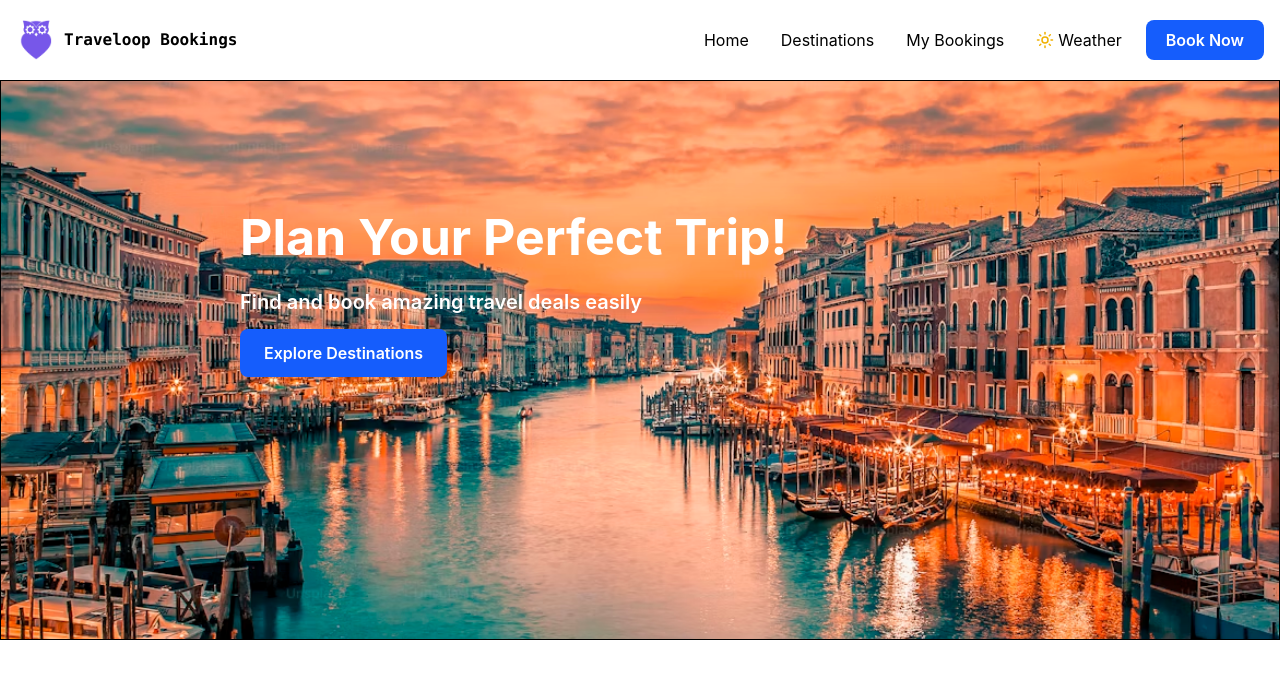
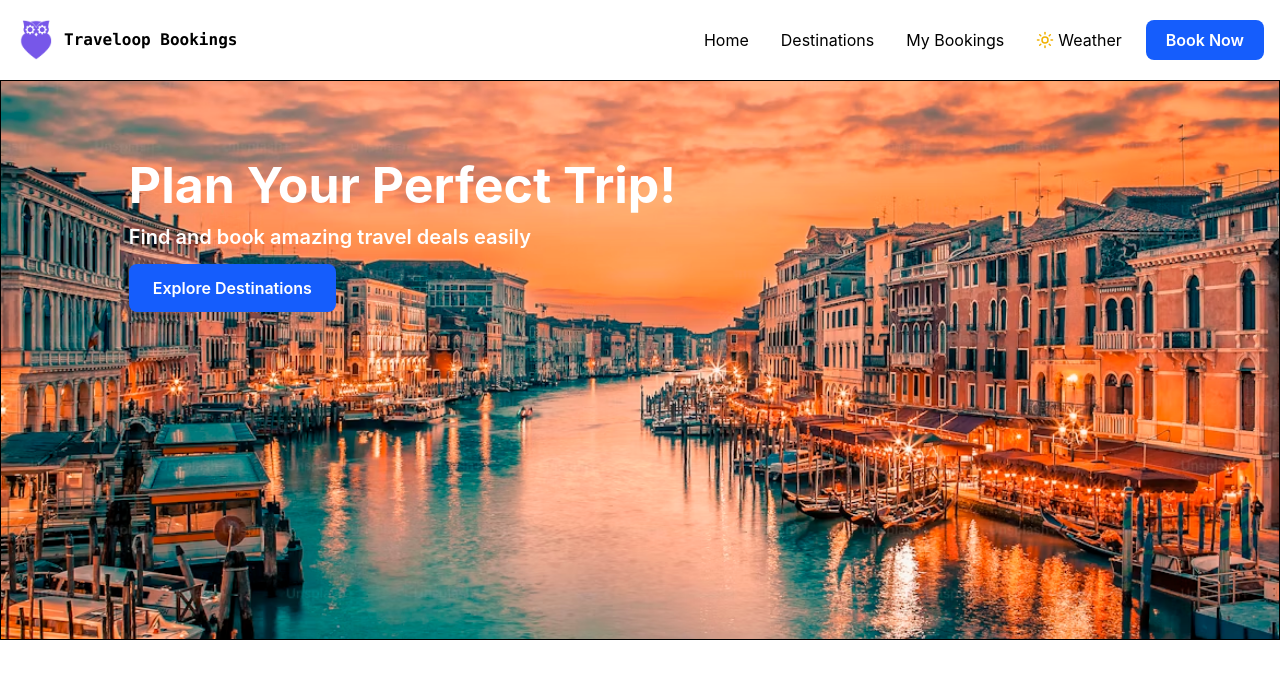
Before and after one commit to aleksandremdivani/travel-booking-app, a React app: page / in a window 1280 px wide. Shown: the top 678 px of the page. Built offline with nearby package versions, Linux system fonts and the light colour scheme; the HTML template or start-up script is replaced by a standard one.

Commit message:
adde some details

```diff
--- a/src/App.css
+++ b/src/App.css
@@ -24,3 +24,7 @@ main{
   background-repeat: no-repeat;
   background-position: center;
 }
+
+h1 {
+  line-height: 50px;
+}
--- a/src/App.jsx
+++ b/src/App.jsx
@@ -1,10 +1,16 @@
+import { useEffect } from "react"
 import HomePage from "./pages/HomePage"
+import axios from "axios"
 
 
 
 
 function App() {
-
+  useEffect(() => {
+    const fetchData = async() => {
+      const response = await axios.get("")
+    }
+  }, [])
 
   return (
     <>
--- a/src/pages/HomePage.jsx
+++ b/src/pages/HomePage.jsx
@@ -6,8 +6,10 @@ const HomePage = () => {
     <>
       <Header />
       <main className="h-140 border justify-center flex items-center">
-        <div className="h-80 max-w-[800px] w-full flex flex-col items-start justify-start gap-3">
-          <h1 className="text-white font-bold text-[50px]">Plan Your Perfect Trip!</h1>
+        <div className="h-100 max-w-80/100 w-full flex flex-col items-start justify-start gap-3">
+          <h1 className="text-white font-bold text-[50px] line-[0px]">
+            Plan Your Perfect Trip!
+          </h1>
           <p className="text-white font-semibold text-[20px]">
             Find and book amazing travel deals easily
           </p>
```
